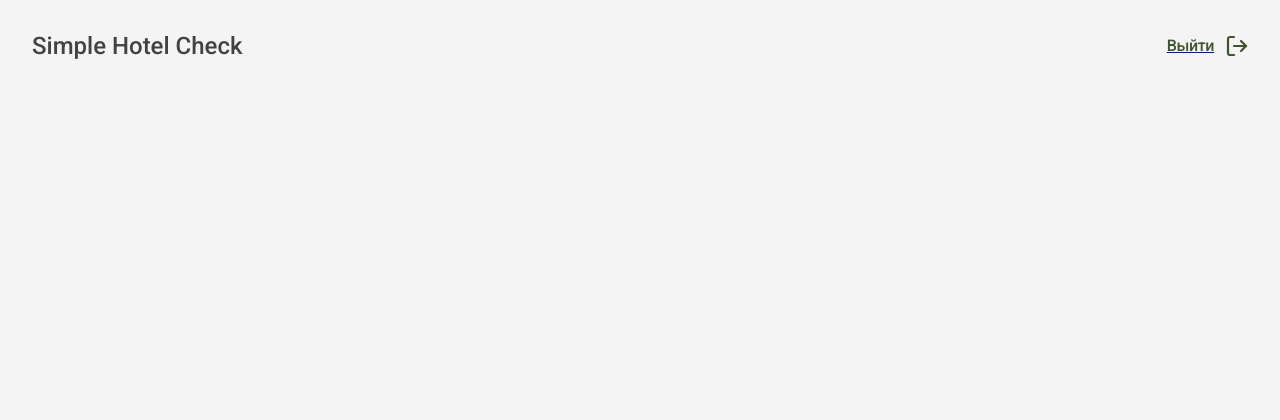
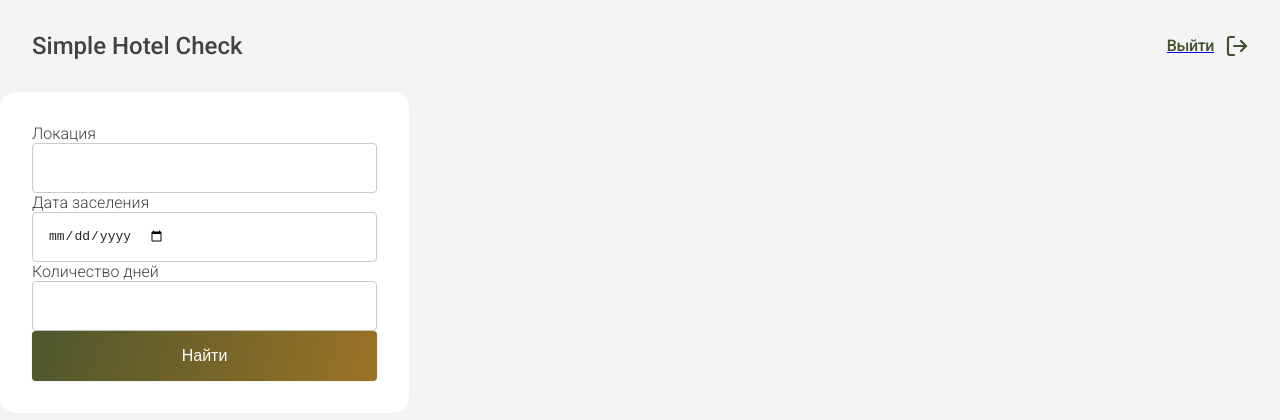
Before and after one commit to kybikchidori1/TestHotelList, a React (Create React App) app: page /hotels in a window 1280 px wide. Shown: the top 420 px of the page. Built offline with nearby package versions, Linux system fonts and the light colour scheme.

Commit message:
CFR-13: add DatePickerBlock

```diff
--- /dev/null
+++ b/src/UI/DatePickerBlock/DatePickerBlock.module.scss
@@ -0,0 +1,23 @@
+.input__title {
+  font-family: "Roboto";
+  font-style: normal;
+  font-weight: 300;
+  font-size: 16px;
+  line-height: 19px;
+
+  color: #424242;
+}
+
+.input__form {
+  display: flex;
+  flex-direction: row;
+  align-items: flex-start;
+  padding: 15px;
+
+  width: 345px;
+  height: 50px;
+
+  background: #ffffff;
+  border: 1px solid #c9cacc;
+  border-radius: 4px;
+}
--- /dev/null
+++ b/src/UI/DatePickerBlock/DatePickerBlock.tsx
@@ -0,0 +1,22 @@
+import React, { FC } from "react";
+import classes from "./DatePickerBlock.module.scss";
+
+interface DatePickerBlockProps {
+  placeholder?: string;
+  title: string;
+}
+
+const DatePickerBlock: FC<DatePickerBlockProps> = (props: any) => {
+  return (
+    <div className={classes.input}>
+      <span className={classes.input__title}>{props.title}</span>
+      <input
+        type="date"
+        className={classes.input__form}
+        placeholder={props.placeholder}
+      />
+    </div>
+  );
+};
+
+export default DatePickerBlock;
--- a/src/pages/HotelsPage/HotelsPage.tsx
+++ b/src/pages/HotelsPage/HotelsPage.tsx
@@ -1,6 +1,10 @@
 import React, { FC } from "react";
 import { Link } from "react-router-dom";
 import Logout from "../../etc/img/icon/Logout";
+import Button from "../../UI/Button/Button";
+import Card from "../../UI/Card/Card";
+import DatePickerBlock from "../../UI/DatePickerBlock/DatePickerBlock";
+import InputText from "../../UI/InputText/InputText";
 import classes from "../HotelsPage/HotelsPage.module.scss";
 
 const HotelsPage: FC = (props: any) => {
@@ -15,6 +19,13 @@ const HotelsPage: FC = (props: any) => {
           </div>
         </Link>
       </header>
+
+      <Card>
+        <InputText title={"Локация"} />
+        <DatePickerBlock title={"Дата заселения"} />
+        <InputText title={"Количество дней"} />
+        <Button>Найти</Button>
+      </Card>
     </div>
   );
 };
```
